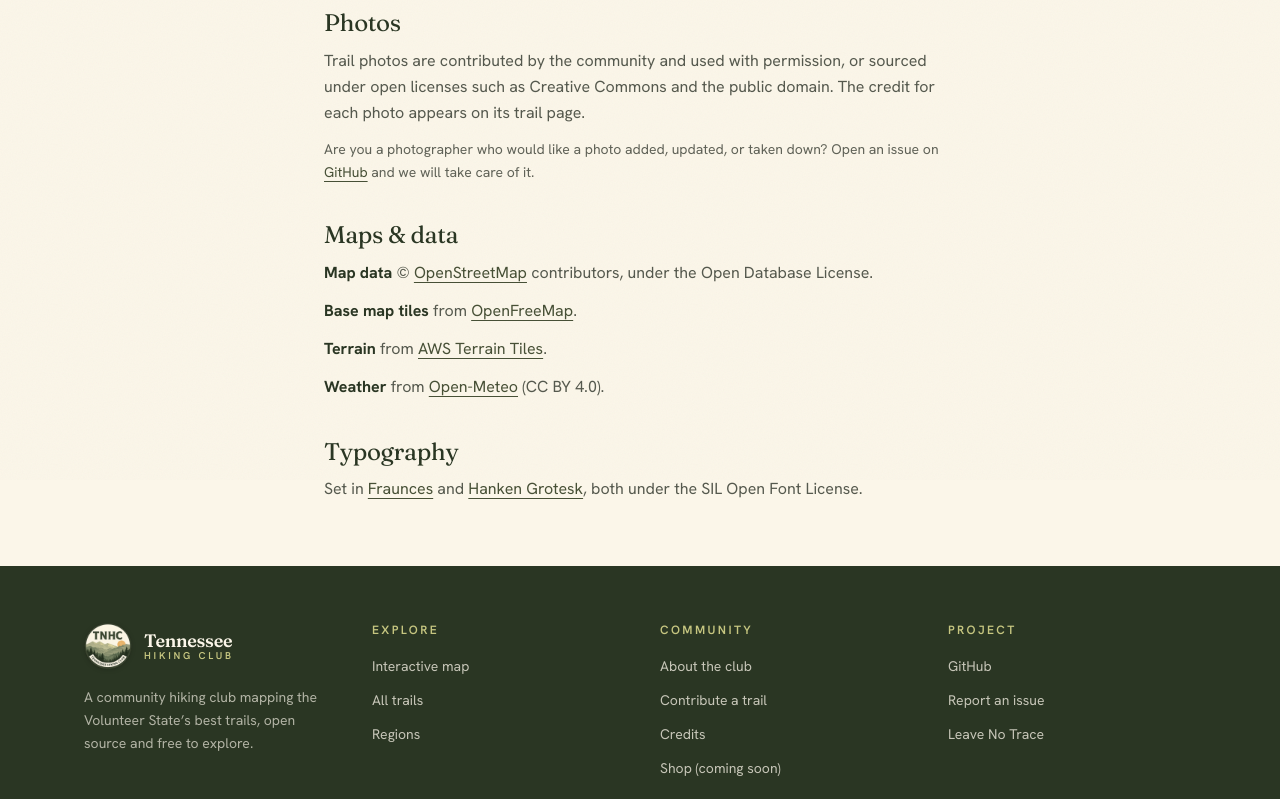
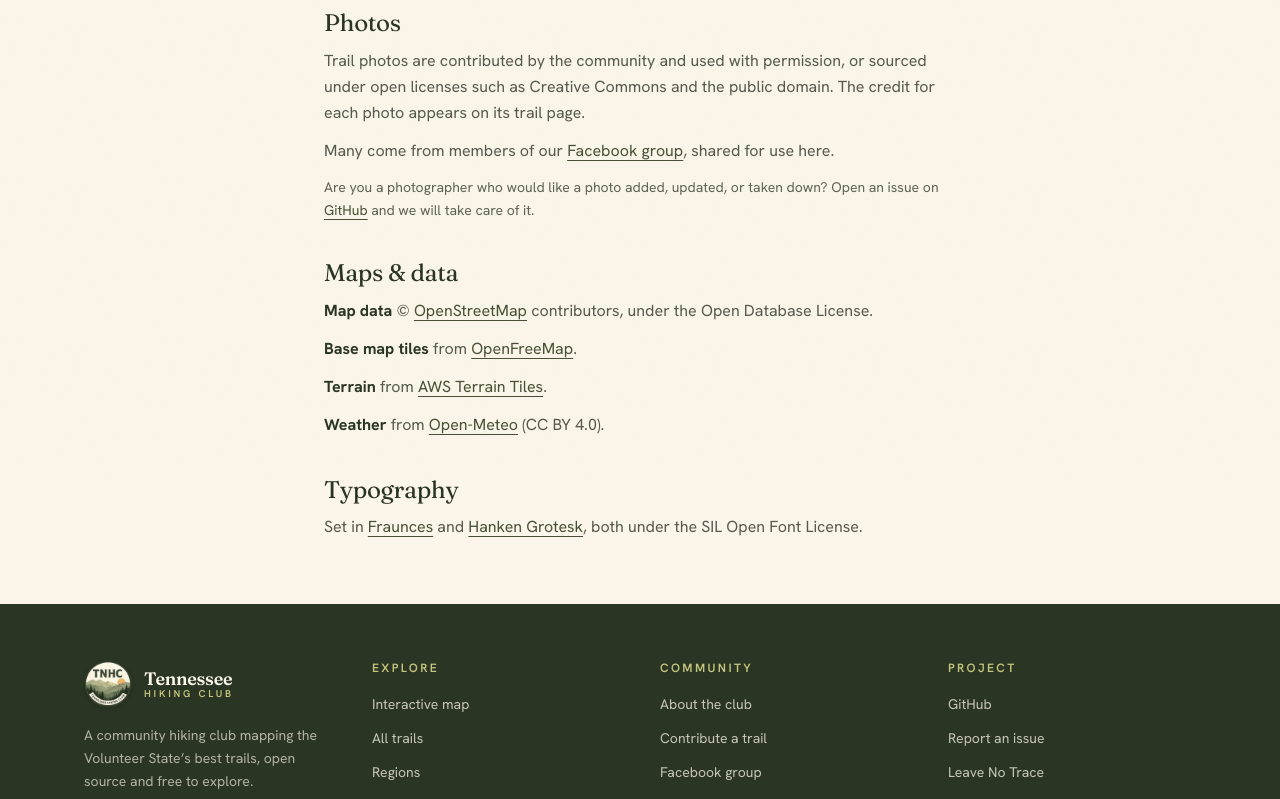
Before and after one commit to JoshDoesIT/tennessee-hiking-club, a Next.js app: page /credits in a window 1280 px wide. Shown: the part 320-1119 px from the top of the page. Built offline with nearby package versions, Linux system fonts and the light colour scheme; no server answers.

Commit message:
feat(content): link the club's Facebook group (footer + credits) (#103)
Add the public Facebook group as a community link in the footer and
reference it on the Credits page as a source of trail photos. The URL
lives in src/lib/site.ts as a single source.

```diff
--- a/src/app/credits/page.tsx
+++ b/src/app/credits/page.tsx
@@ -1,6 +1,7 @@
 import type { Metadata } from "next";
 import type { ReactNode } from "react";
 import { Container } from "@/components/ui/container";
+import { FACEBOOK_GROUP_URL } from "@/lib/site";
 
 export const metadata: Metadata = {
   title: "Credits",
@@ -42,6 +43,11 @@
           permission, or sourced under open licenses such as Creative Commons
           and the public domain. The credit for each photo appears on its trail
           page.
+        </p>
+        <p className="text-ink/75 mt-3 leading-relaxed">
+          Many come from members of our{" "}
+          <ExtLink href={FACEBOOK_GROUP_URL}>Facebook group</ExtLink>, shared
+          for use here.
         </p>
         <p className="text-ink/70 mt-3 text-sm leading-relaxed">
           Are you a photographer who would like a photo added, updated, or taken
--- a/src/components/site-footer.tsx
+++ b/src/components/site-footer.tsx
@@ -1,5 +1,6 @@
 import Link from "next/link";
 import { Logo } from "./logo";
+import { FACEBOOK_GROUP_URL } from "@/lib/site";
 
 const REPO = "https://github.com/JoshDoesIT/tennessee-hiking-club";
 
@@ -58,6 +59,11 @@
           links={[
             { label: "About the club", href: "/about" },
             { label: "Contribute a trail", href: "/contribute" },
+            {
+              label: "Facebook group",
+              href: FACEBOOK_GROUP_URL,
+              external: true,
+            },
             { label: "Credits", href: "/credits" },
             { label: "Shop (coming soon)", href: "/" },
           ]}
--- a/src/lib/site.ts
+++ b/src/lib/site.ts
@@ -1,2 +1,6 @@
 /** Canonical production origin. Single source for metadata, sitemap, robots. */
 export const SITE_URL = "https://tnhiking.club";
+
+/** The club's public Facebook group (community hub and a source of photos). */
+export const FACEBOOK_GROUP_URL =
+  "https://www.facebook.com/share/g/1HBgPFLbyq/?mibextid=wwXIfr";
```
Also changed, not shown: 2 other files (tests, documents, lock files or other folders).
